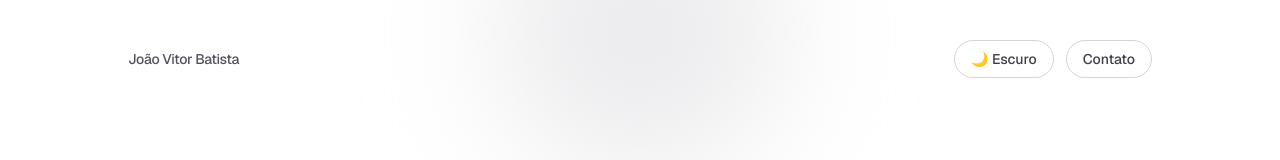
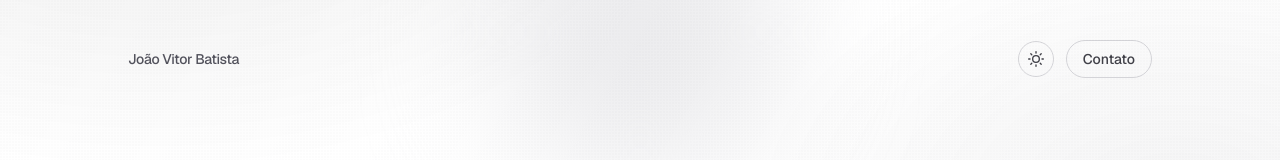
Before and after one commit to JVitorbs/joao-vitor-portifolio, a Next.js app: page / in a window 1280 px wide. Shown: the top 160 px of the page. Built offline with nearby package versions, Linux system fonts and the light colour scheme.

Commit message:
feat: enhance background texture and improve ThemeToggle component functionality

```diff
--- a/src/app/globals.css
+++ b/src/app/globals.css
@@ -35,6 +35,54 @@ body {
   background: var(--background);
   color: var(--foreground);
   font-family: var(--font-geist-sans), Arial, Helvetica, sans-serif;
+}
+
+.background-texture {
+  isolation: isolate;
+}
+
+.background-texture::before {
+  content: "";
+  position: absolute;
+  inset: 0;
+  z-index: 0;
+  pointer-events: none;
+  background:
+    radial-gradient(58rem 36rem at 12% -8%, rgba(23, 23, 23, 0.08), transparent 62%),
+    radial-gradient(44rem 28rem at 92% 10%, rgba(82, 82, 91, 0.07), transparent 64%),
+    radial-gradient(36rem 24rem at 50% 100%, rgba(24, 24, 27, 0.04), transparent 70%);
+  opacity: 0.9;
+}
+
+.background-texture::after {
+  content: "";
+  position: absolute;
+  inset: 0;
+  z-index: 0;
+  pointer-events: none;
+  background-image:
+    radial-gradient(circle at 1px 1px, rgba(39, 39, 42, 0.08) 1px, transparent 0),
+    linear-gradient(to bottom right, rgba(255, 255, 255, 0.3), transparent 45%);
+  background-size: 3px 3px, cover;
+  mix-blend-mode: multiply;
+  opacity: 0.16;
+}
+
+html.dark .background-texture::before {
+  background:
+    radial-gradient(58rem 36rem at 10% -10%, rgba(255, 255, 255, 0.07), transparent 60%),
+    radial-gradient(40rem 26rem at 90% 12%, rgba(148, 163, 184, 0.08), transparent 64%),
+    radial-gradient(34rem 22rem at 50% 100%, rgba(148, 163, 184, 0.05), transparent 70%);
+  opacity: 0.8;
+}
+
+html.dark .background-texture::after {
+  background-image:
+    radial-gradient(circle at 1px 1px, rgba(244, 244, 245, 0.12) 1px, transparent 0),
+    linear-gradient(to bottom right, rgba(255, 255, 255, 0.08), transparent 45%);
+  background-size: 3px 3px, cover;
+  mix-blend-mode: screen;
+  opacity: 0.13;
 }
 
 * {
--- a/src/app/page.tsx
+++ b/src/app/page.tsx
@@ -61,7 +61,7 @@ const stackIcons: Record<string, IconType> = {
 
 export default function Home() {
   return (
-    <div className="relative min-h-screen overflow-hidden bg-background">
+    <div className="background-texture relative min-h-screen overflow-hidden bg-background">
       <div className="pointer-events-none absolute inset-0">
         <div className="absolute -top-28 left-1/2 h-72 w-72 -translate-x-1/2 rounded-full bg-zinc-200/70 blur-3xl dark:bg-zinc-800/50" />
         <div className="absolute bottom-0 right-0 h-64 w-64 rounded-full bg-zinc-100/70 blur-3xl dark:bg-zinc-900/60" />
--- a/src/components/ThemeToggle.tsx
+++ b/src/components/ThemeToggle.tsx
@@ -1,47 +1,40 @@
 "use client";
 
-import { useEffect, useState } from "react";
-
-type ThemeMode = "light" | "dark";
+import { FiSun } from "react-icons/fi";
+import { useEffect } from "react";
 
 export default function ThemeToggle() {
-  const [theme, setTheme] = useState<ThemeMode>(() => {
-    if (typeof window === "undefined") {
-      return "light";
+  useEffect(() => {
+    const storedTheme = localStorage.getItem("theme-mode");
+
+    if (storedTheme === "light" || storedTheme === "dark") {
+      document.documentElement.classList.remove("light", "dark");
+      document.documentElement.classList.add(storedTheme);
+      return;
     }
 
-    const storedTheme = localStorage.getItem("theme-mode") as ThemeMode | null;
-
-    if (storedTheme === "light" || storedTheme === "dark") {
-      return storedTheme;
-    }
-
-    return window.matchMedia("(prefers-color-scheme: dark)").matches
-      ? "dark"
-      : "light";
-  });
-
-  useEffect(() => {
+    const prefersDark = window.matchMedia("(prefers-color-scheme: dark)").matches;
     document.documentElement.classList.remove("light", "dark");
-    document.documentElement.classList.add(theme);
-    localStorage.setItem("theme-mode", theme);
-  }, [theme]);
+    document.documentElement.classList.add(prefersDark ? "dark" : "light");
+  }, []);
 
   const toggleTheme = () => {
-    const nextTheme: ThemeMode = theme === "dark" ? "light" : "dark";
-    setTheme(nextTheme);
+    const isDark = document.documentElement.classList.contains("dark");
+    const nextTheme = isDark ? "light" : "dark";
+
+    document.documentElement.classList.remove("light", "dark");
+    document.documentElement.classList.add(nextTheme);
     localStorage.setItem("theme-mode", nextTheme);
-    document.documentElement.setAttribute("data-theme", nextTheme);
   };
 
   return (
     <button
       type="button"
       onClick={toggleTheme}
-      className="rounded-full border border-zinc-300 px-4 py-2 text-sm font-medium text-zinc-700 transition-all duration-300 hover:-translate-y-0.5 hover:border-zinc-500 hover:text-zinc-950 dark:border-zinc-700 dark:text-zinc-300 dark:hover:border-zinc-500 dark:hover:text-zinc-100"
+      className="inline-flex h-9 w-9 items-center justify-center rounded-full border border-zinc-300 text-zinc-700 transition-all duration-300 hover:-translate-y-0.5 hover:border-zinc-500 hover:text-zinc-950 dark:border-zinc-700 dark:text-zinc-300 dark:hover:border-zinc-500 dark:hover:text-zinc-100"
       aria-label="Alternar tema claro e escuro"
     >
-      {theme === "dark" ? "☀️ Claro" : "🌙 Escuro"}
+      <FiSun className="h-4 w-4" />
     </button>
   );
 }
```
